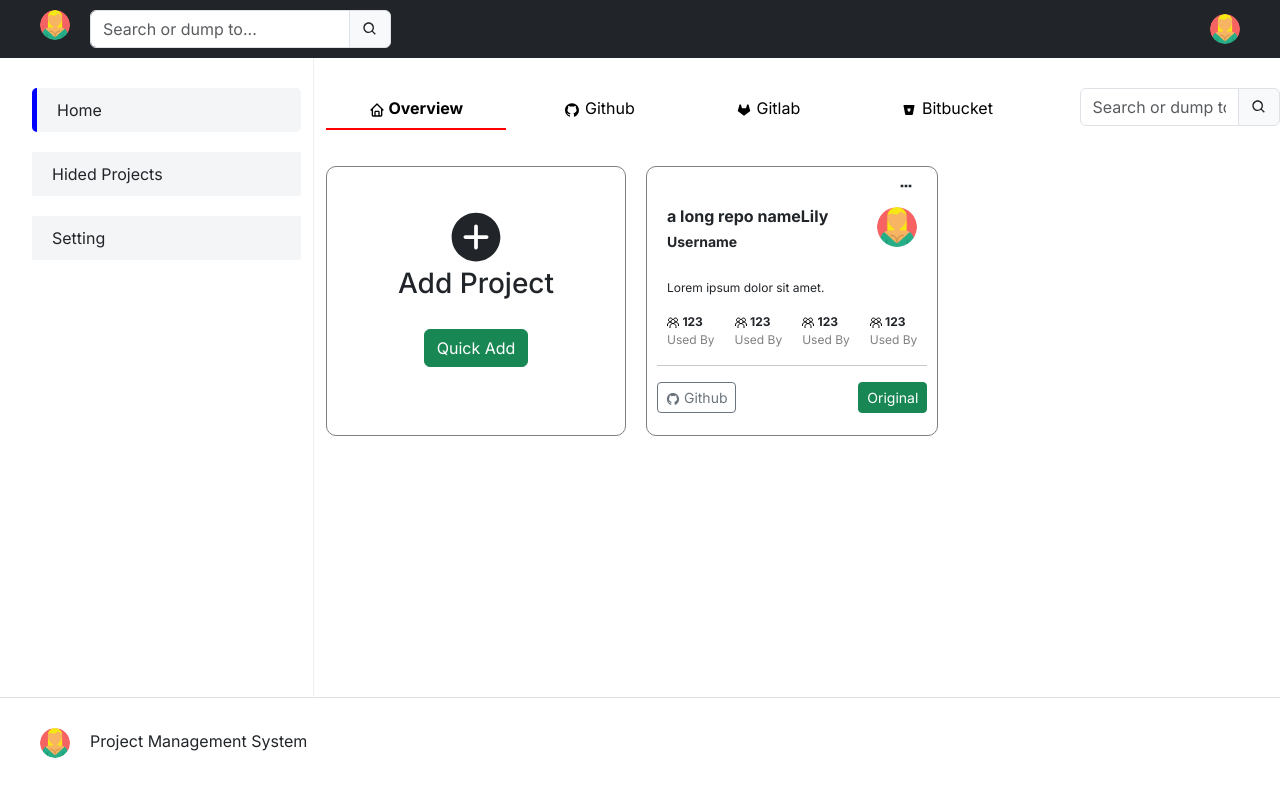
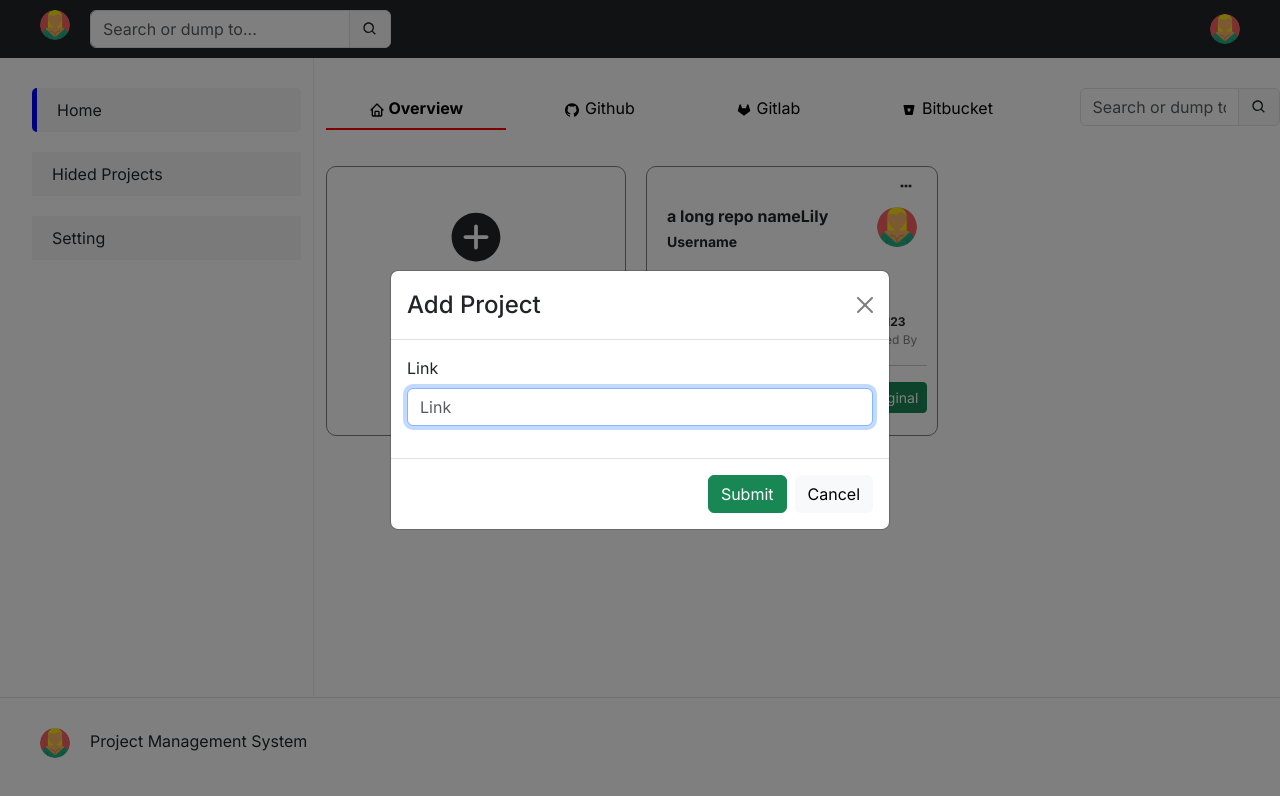
Before and after one commit to TestSuns/0911Tests, a Next.js app: page / in a window 1280 px wide. Both pictures are taken after a click on the button "Quick Add". Shown: the top 796 px of the page. Built offline with nearby package versions, Linux system fonts and the light colour scheme.

Commit message:
capstone_four

```diff
--- a/app/page.js
+++ b/app/page.js
@@ -15,8 +15,26 @@ import Form from "react-bootstrap/Form";
 import ProjectCard from "@/components/project-card/projectCard";
 import {IoIosAddCircle} from "react-icons/io";
 import InputGroup from "react-bootstrap/InputGroup";
+import  ProjectAdd from "@/components/project-add/projectAdd";
+import {useState} from "react";
+
 
 export default function Home() {
+
+    function addOperation(){
+        setShow(true);
+        setIsNote(true);
+    }
+
+    function quickAddOperation(){
+        setShow(true);
+        setIsNote(false);
+    }
+    const [show, setShow] = useState(false);
+
+    const handleClose = () => setShow(false);
+
+    const [isNote,setIsNote]=useState(false);
     return (
             <Row>
                 <Col sm={3} className="border-right full-height border-bottom">
@@ -68,9 +86,10 @@ export default function Home() {
 
 
                                     <div className={'empty-card'}>
-                                        <IoIosAddCircle size="60" alignmentBaseline={"baseline"}/>
-                                        <h3 className={'add-project'}>Add Project</h3>
-                                        <Button variant="success">Quick Add</Button>
+                                        <IoIosAddCircle size="60" alignmentBaseline={"baseline"}  variant="primary" onClick={addOperation} />
+                                        <ProjectAdd show={show} handleClose={handleClose} isNote={isNote} ></ProjectAdd>
+                                        <h3 className={'add-project'} >Add Project</h3>
+                                        <Button variant="success" onClick={quickAddOperation} >Quick Add</Button>
                                     </div>
 
                                     <ProjectCard/>
--- /dev/null
+++ b/components/project-add/projectAdd.js
@@ -0,0 +1,56 @@
+import Button from 'react-bootstrap/Button';
+import Form from 'react-bootstrap/Form';
+import Modal from 'react-bootstrap/Modal';
+
+export default function projectAdd({show, handleClose, isNote}) {
+
+    let content =""
+
+    if (isNote) {
+       content= <Form.Group
+            className="mb-3"
+            controlId="exampleForm.ControlTextarea1"
+        >
+            <Form.Label>Notes</Form.Label>
+            <Form.Control
+                type="notes"
+                placeholder="Notes"
+                autoFocus
+            />
+        </Form.Group>
+
+
+    }
+    return (
+
+        <Modal show={show} onHide={handleClose} centered>
+            <Modal.Header closeButton>
+                <Modal.Title>Add Project</Modal.Title>
+            </Modal.Header>
+
+            <Modal.Body>
+                <Form>
+                    <Form.Group className="mb-3" controlId="exampleForm.ControlInput1">
+                        <Form.Label>Link</Form.Label>
+                        <Form.Control
+                            type="link"
+                            placeholder="Link"
+                            autoFocus
+                        />
+                    </Form.Group>
+                    {content}
+                </Form>
+            </Modal.Body>
+
+            <Modal.Footer>
+                <Button variant="success" onClick={handleClose}>
+                    Submit
+                </Button>
+                <Button variant="light" onClick={handleClose}>
+                    Cancel
+                </Button>
+            </Modal.Footer>
+        </Modal>
+    );
+
+}
```
